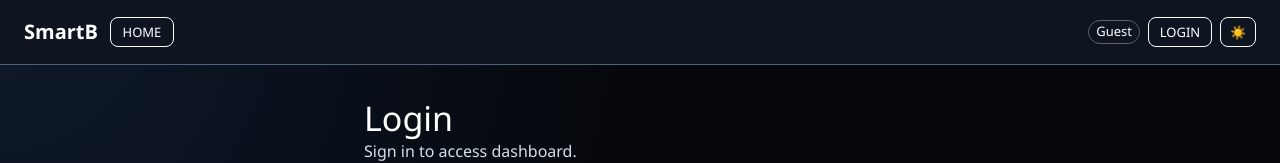
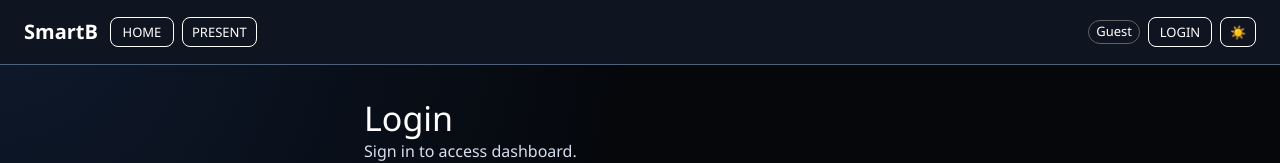
Before and after one commit to i-c-winner/smart_b, a Next.js app in the folder frontend/: page /login in a window 1280 px wide. Shown: the top 163 px of the page. Built offline with nearby package versions, Linux system fonts and the light colour scheme; no server answers.

Commit message:
feat: создаст present

```diff
--- /dev/null
+++ b/frontend/src/app/present/page.tsx
@@ -0,0 +1,5 @@
+import { PresentPage } from "@/screens/present/present-page";
+
+export default function Page() {
+  return <PresentPage />;
+}
--- a/frontend/src/widgets/app-header/app-header.tsx
+++ b/frontend/src/widgets/app-header/app-header.tsx
@@ -80,6 +80,9 @@ export function AppHeader() {
           <Button component={Link} href="/" variant="outlined" size="small" color="inherit">
             Home
           </Button>
+          <Button component={Link} href="/present" variant="outlined" size="small" color="inherit">
+            Present
+          </Button>
           {showSettings && (
             <Button component={Link} href={settingsHref} variant="outlined" size="small" color="inherit">
               {settingsLabel}
```
